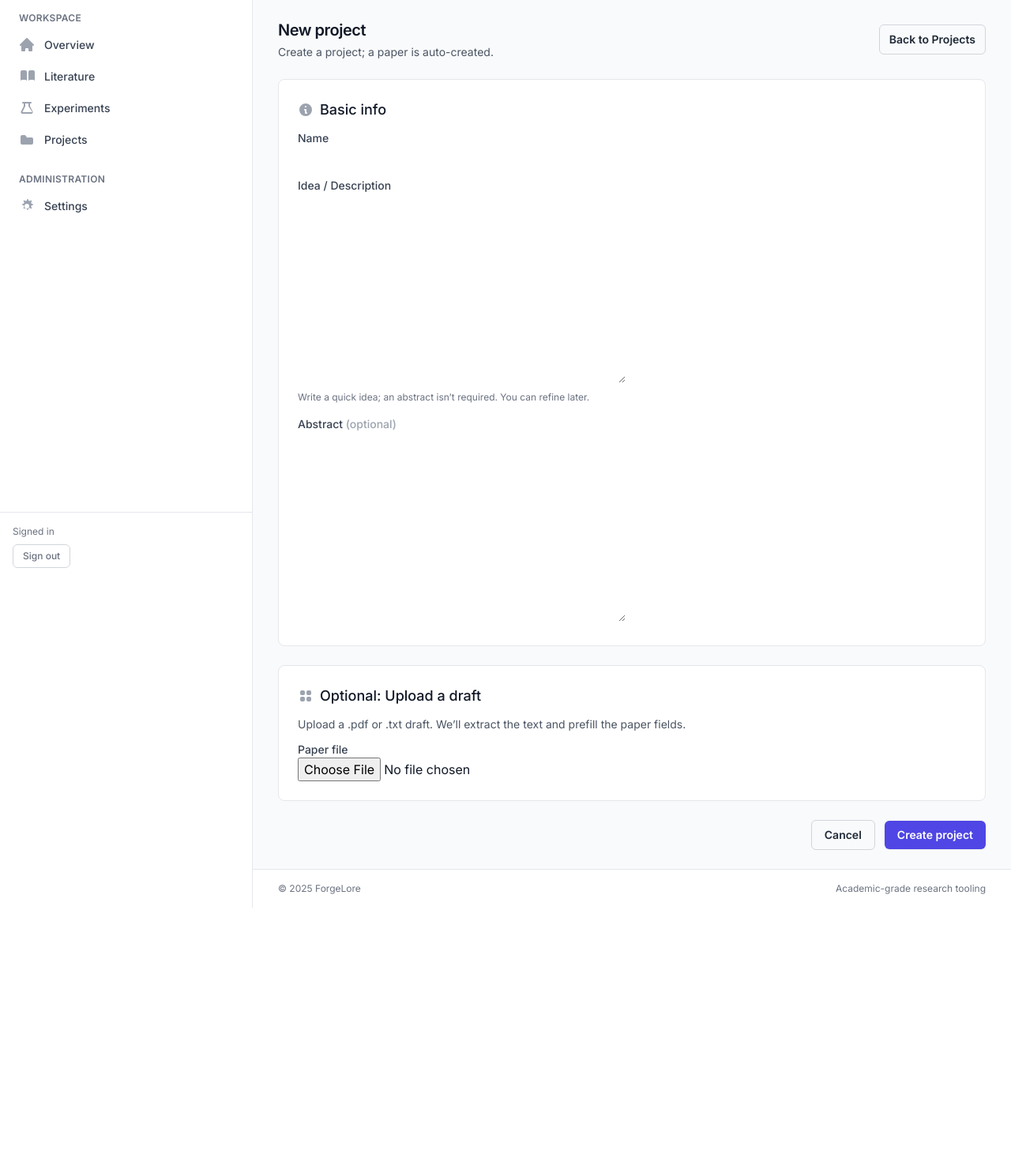
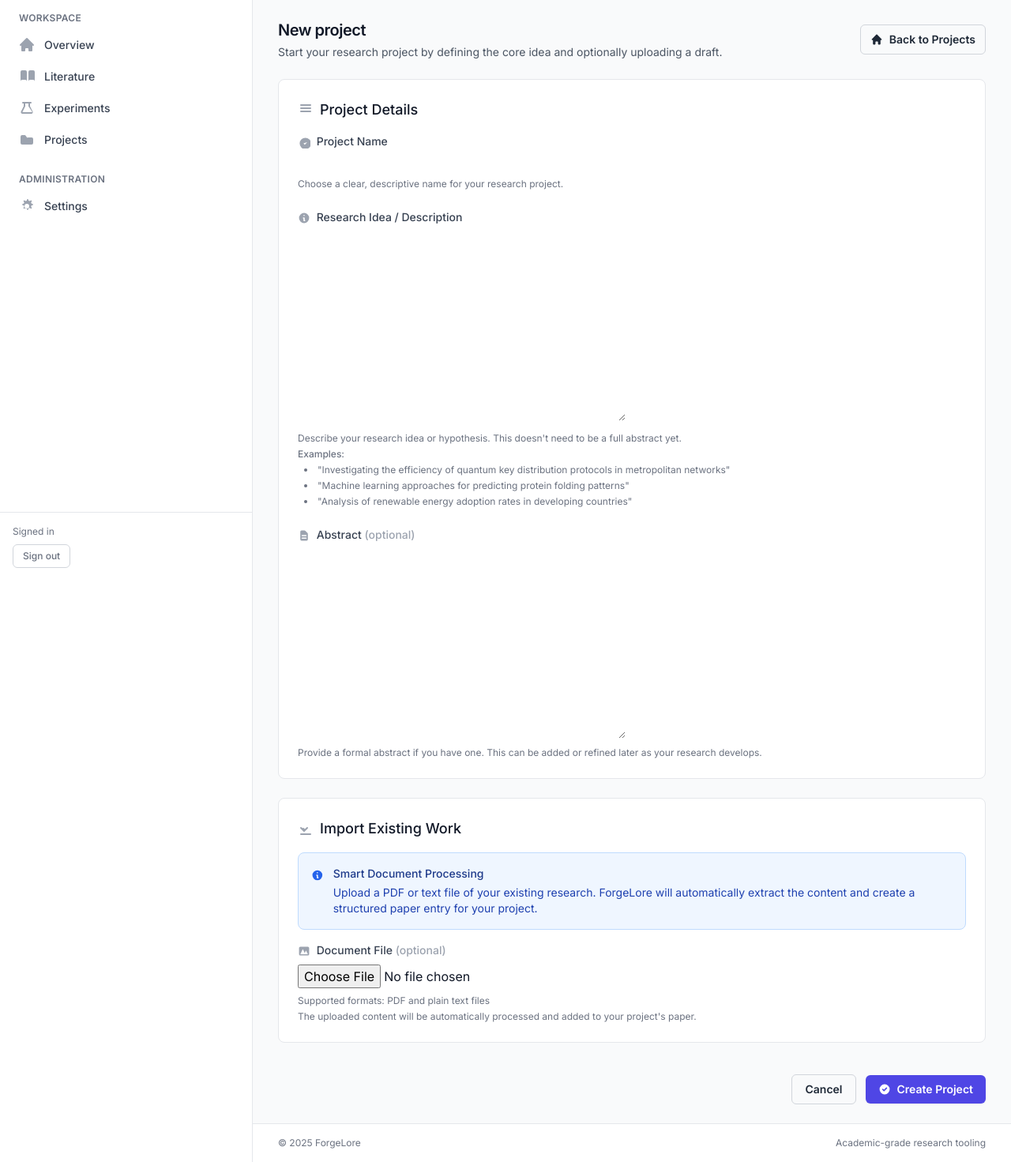
Before and after one commit to maestromaximo/forgelore, a Django app: page /projects/new/ in a window 1280 px wide. Shown: the part 65-1536 px from the top of the page at 79% size. Before the commit the page ends 1214 px from the top, so only its background shows below. Run offline with Django 5.2, Linux system fonts and the light colour scheme; the visitor is signed in with stand-in values (Sample User, id 1); some libraries are stand-ins or nearby versions.

Commit message:
Revise project creation template for enhanced user experience
- Updated the project creation page with clearer instructions and improved layout.
- Changed section titles and labels for better clarity, including "Project Details" and "Import Existing Work."
- Added examples and detailed descriptions for form fields to guide users in providing project information.
- Introduced a smart document processing feature to assist users in uploading existing research documents.

```diff
--- a/templates/projects_create.html
+++ b/templates/projects_create.html
@@ -6,9 +6,16 @@
 <div class="flex items-center justify-between">
   <div>
     <h1 class="text-xl font-semibold tracking-tight">New project</h1>
-    <p class="mt-1 text-sm text-gray-600">Create a project; a paper is auto-created.</p>
+    <p class="mt-1 text-sm text-gray-600">Start your research project by defining the core idea and optionally uploading a draft.</p>
   </div>
-  <a href="{% url 'projects_list' %}" class="inline-flex items-center rounded-md border border-gray-300 px-3 py-2 text-sm font-semibold text-gray-800 hover:bg-gray-50">Back to Projects</a>
+  <div class="flex items-center gap-2">
+    <a href="{% url 'projects_list' %}" class="inline-flex items-center rounded-md border border-gray-300 px-3 py-2 text-sm font-semibold text-gray-800 hover:bg-gray-50">
+      <svg class="mr-2 h-4 w-4" viewBox="0 0 20 20" fill="currentColor">
+        <path fill-rule="evenodd" d="M9.293 2.293a1 1 0 011.414 0l7 7A1 1 0 0117 11h-1v6a1 1 0 01-1 1h-2a1 1 0 01-1-1v-3a1 1 0 00-1-1H9a1 1 0 00-1 1v3a1 1 0 01-1 1H5a1 1 0 01-1-1v-6H3a1 1 0 01-.707-1.707l7-7z" clip-rule="evenodd"/>
+      </svg>
+      Back to Projects
+    </a>
+  </div>
 </div>
 {% endblock %}
 
@@ -16,43 +23,107 @@
 <form method="post" enctype="multipart/form-data" class="space-y-6">
   {% csrf_token %}
   {{ form.non_field_errors }}
+
+  <!-- Project Details -->
   <div class="rounded-lg border border-gray-200 bg-white p-6">
-    <div class="flex items-center gap-2 mb-3">
-      <svg class="h-5 w-5 text-gray-400" viewBox="0 0 20 20" fill="currentColor"><path fill-rule="evenodd" d="M18 10a8 8 0 11-16 0 8 8 0 0116 0zm-7-4a1 1 0 11-2 0 1 1 0 012 0zM9 9a1 1 0 000 2v3a1 1 0 001 1h1a1 1 0 100-2v-3a1 1 0 00-1-1H9z" clip-rule="evenodd"/></svg>
-      <h2 class="text-lg font-medium text-gray-900">Basic info</h2>
+    <div class="flex items-center gap-2 mb-4">
+      <svg class="h-5 w-5 text-gray-400" viewBox="0 0 20 20" fill="currentColor">
+        <path fill-rule="evenodd" d="M3 4a1 1 0 011-1h12a1 1 0 110 2H4a1 1 0 01-1-1zm0 4a1 1 0 011-1h12a1 1 0 110 2H4a1 1 0 01-1-1zm0 4a1 1 0 011-1h12a1 1 0 110 2H4a1 1 0 01-1-1z" clip-rule="evenodd"/>
+      </svg>
+      <h2 class="text-lg font-medium text-gray-900">Project Details</h2>
     </div>
-    <div class="grid grid-cols-1 gap-4">
+
+    <div class="grid grid-cols-1 gap-6">
       <div>
-        <label class="block text-sm font-medium text-gray-700">Name</label>
+        <label for="{{ form.name.id_for_label }}" class="block text-sm font-medium text-gray-700 mb-2">
+          <svg class="inline mr-1 h-4 w-4 text-gray-400" viewBox="0 0 20 20" fill="currentColor">
+            <path d="M9 12l2 2 4-4m6 2a9 9 0 11-18 0 9 9 0 0118 0z"/>
+          </svg>
+          Project Name
+        </label>
         {{ form.name }}
+        <p class="mt-1 text-xs text-gray-500">Choose a clear, descriptive name for your research project.</p>
       </div>
+
       <div>
-        <label class="block text-sm font-medium text-gray-700">Idea / Description</label>
+        <label for="{{ form.description.id_for_label }}" class="block text-sm font-medium text-gray-700 mb-2">
+          <svg class="inline mr-1 h-4 w-4 text-gray-400" viewBox="0 0 20 20" fill="currentColor">
+            <path fill-rule="evenodd" d="M18 10a8 8 0 11-16 0 8 8 0 0116 0zm-7-4a1 1 0 11-2 0 1 1 0 012 0zM9 9a1 1 0 000 2v3a1 1 0 001 1h1a1 1 0 100-2v-3a1 1 0 00-1-1H9z" clip-rule="evenodd"/>
+          </svg>
+          Research Idea / Description
+        </label>
         {{ form.description }}
-        <p class="mt-1 text-xs text-gray-500">Write a quick idea; an abstract isn’t required. You can refine later.</p>
+        <div class="mt-2 text-xs text-gray-500 space-y-1">
+          <p>Describe your research idea or hypothesis. This doesn't need to be a full abstract yet.</p>
+          <p class="font-medium">Examples:</p>
+          <ul class="list-disc list-inside space-y-1 ml-2">
+            <li>"Investigating the efficiency of quantum key distribution protocols in metropolitan networks"</li>
+            <li>"Machine learning approaches for predicting protein folding patterns"</li>
+            <li>"Analysis of renewable energy adoption rates in developing countries"</li>
+          </ul>
+        </div>
       </div>
+
       <div>
-        <label class="block text-sm font-medium text-gray-700">Abstract <span class="text-gray-400">(optional)</span></label>
+        <label for="{{ form.abstract.id_for_label }}" class="block text-sm font-medium text-gray-700 mb-2">
+          <svg class="inline mr-1 h-4 w-4 text-gray-400" viewBox="0 0 20 20" fill="currentColor">
+            <path fill-rule="evenodd" d="M4 4a2 2 0 012-2h4.586A2 2 0 0112 2.586L15.414 6A2 2 0 0116 7.414V16a2 2 0 01-2 2H6a2 2 0 01-2-2V4zm2 6a1 1 0 011-1h6a1 1 0 110 2H7a1 1 0 01-1-1zm1 3a1 1 0 100 2h6a1 1 0 100-2H7z" clip-rule="evenodd"/>
+          </svg>
+          Abstract <span class="text-gray-400">(optional)</span>
+        </label>
         {{ form.abstract }}
+        <p class="mt-1 text-xs text-gray-500">Provide a formal abstract if you have one. This can be added or refined later as your research develops.</p>
       </div>
     </div>
   </div>
 
+  <!-- Document Upload -->
   <div class="rounded-lg border border-gray-200 bg-white p-6">
-    <div class="flex items-center gap-2 mb-3">
-      <svg class="h-5 w-5 text-gray-400" viewBox="0 0 20 20" fill="currentColor"><path d="M5 3a2 2 0 00-2 2v2a2 2 0 002 2h2a2 2 0 002-2V5a2 2 0 00-2-2H5zM5 11a2 2 0 00-2 2v2a2 2 0 002 2h2a2 2 0 002-2v-2a2 2 0 00-2-2H5zM11 5a2 2 0 012-2h2a2 2 0 012 2v2a2 2 0 01-2 2h-2a2 2 0 01-2-2V5zM11 13a2 2 0 012-2h2a2 2 0 012 2v2a2 2 0 01-2 2h-2a2 2 0 01-2-2v-2z"/></svg>
-      <h2 class="text-lg font-medium text-gray-900">Optional: Upload a draft</h2>
+    <div class="flex items-center gap-2 mb-4">
+      <svg class="h-5 w-5 text-gray-400" viewBox="0 0 20 20" fill="currentColor">
+        <path fill-rule="evenodd" d="M3 17a1 1 0 011-1h12a1 1 0 110 2H4a1 1 0 01-1-1zm3.293-7.707a1 1 0 011.414 0L9 10.586 11.293 8.293a1 1 0 111.414 1.414l-4 4a1 1 0 01-1.414 0l-4-4a1 1 0 011.414-1.414L7 10.586 5.707 9.293z" clip-rule="evenodd"/>
+      </svg>
+      <h2 class="text-lg font-medium text-gray-900">Import Existing Work</h2>
     </div>
-    <p class="text-sm text-gray-600">Upload a .pdf or .txt draft. We’ll extract the text and prefill the paper fields.</p>
-    <div class="mt-3">
-      <label class="block text-sm font-medium text-gray-700">Paper file</label>
+
+    <div class="bg-blue-50 border border-blue-200 rounded-lg p-4 mb-4">
+      <div class="flex items-start gap-3">
+        <svg class="h-5 w-5 text-blue-600 mt-0.5" viewBox="0 0 20 20" fill="currentColor">
+          <path fill-rule="evenodd" d="M18 10a8 8 0 11-16 0 8 8 0 0116 0zm-7-4a1 1 0 11-2 0 1 1 0 012 0zM9 9a1 1 0 000 2v3a1 1 0 001 1h1a1 1 0 100-2v-3a1 1 0 00-1-1H9z" clip-rule="evenodd"/>
+        </svg>
+        <div>
+          <h3 class="text-sm font-medium text-blue-900">Smart Document Processing</h3>
+          <p class="text-sm text-blue-800 mt-1">Upload a PDF or text file of your existing research. ForgeLore will automatically extract the content and create a structured paper entry for your project.</p>
+        </div>
+      </div>
+    </div>
+
+    <div>
+      <label for="{{ form.paper_file.id_for_label }}" class="block text-sm font-medium text-gray-700 mb-2">
+        <svg class="inline mr-1 h-4 w-4 text-gray-400" viewBox="0 0 20 20" fill="currentColor">
+          <path fill-rule="evenodd" d="M4 3a2 2 0 00-2 2v10a2 2 0 002 2h12a2 2 0 002-2V5a2 2 0 00-2-2H4zm12 12H4l4-8 3 6 2-4 3 6z" clip-rule="evenodd"/>
+        </svg>
+        Document File <span class="text-gray-400">(optional)</span>
+      </label>
       {{ form.paper_file }}
+      <div class="mt-2 text-xs text-gray-500 space-y-1">
+        <p>Supported formats: PDF and plain text files</p>
+        <p>The uploaded content will be automatically processed and added to your project's paper.</p>
+      </div>
     </div>
   </div>
 
-  <div class="flex items-center justify-end gap-3">
-    <a href="{% url 'projects_list' %}" class="inline-flex items-center rounded-md border border-gray-300 px-4 py-2 text-sm font-semibold text-gray-800 hover:bg-gray-50">Cancel</a>
-    <button type="submit" class="inline-flex items-center rounded-md bg-brand-600 px-4 py-2 text-sm font-semibold text-white shadow-sm hover:bg-brand-700">Create project</button>
+  <!-- Submit -->
+  <div class="flex items-center justify-end gap-3 pt-4">
+    <a href="{% url 'projects_list' %}" class="inline-flex items-center rounded-md border border-gray-300 px-4 py-2 text-sm font-semibold text-gray-800 hover:bg-gray-50">
+      Cancel
+    </a>
+    <button type="submit" class="inline-flex items-center rounded-md bg-brand-600 px-4 py-2 text-sm font-semibold text-white shadow-sm hover:bg-brand-700 focus:outline-none focus:ring-2 focus:ring-brand-500 focus:ring-offset-2">
+      <svg class="mr-2 h-4 w-4" viewBox="0 0 20 20" fill="currentColor">
+        <path fill-rule="evenodd" d="M10 18a8 8 0 100-16 8 8 0 000 16zm3.707-9.293a1 1 0 00-1.414-1.414L9 10.586 7.707 9.293a1 1 0 00-1.414 1.414l2 2a1 1 0 001.414 0l4-4z" clip-rule="evenodd"/>
+      </svg>
+      Create Project
+    </button>
   </div>
 </form>
 {% endblock %}
```
